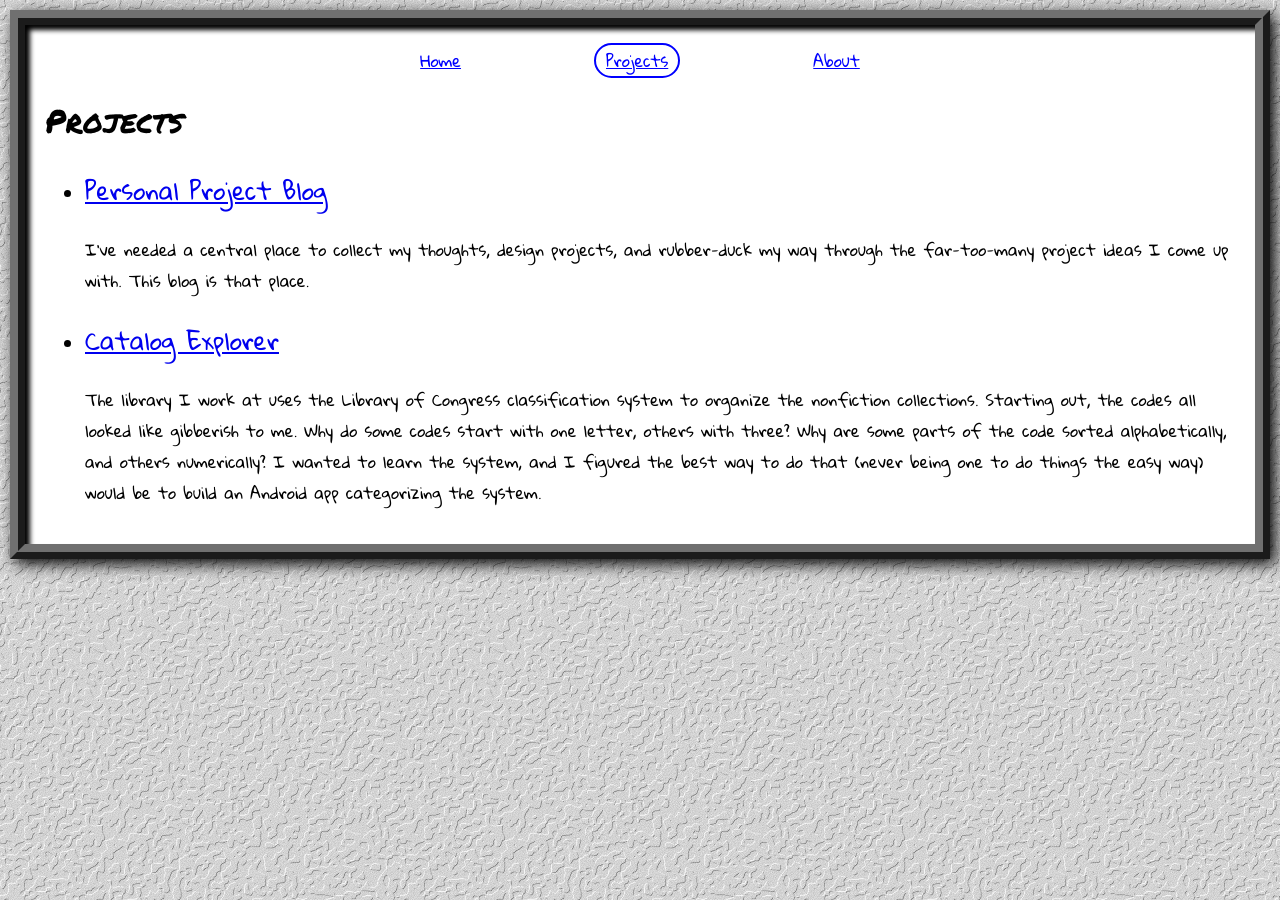
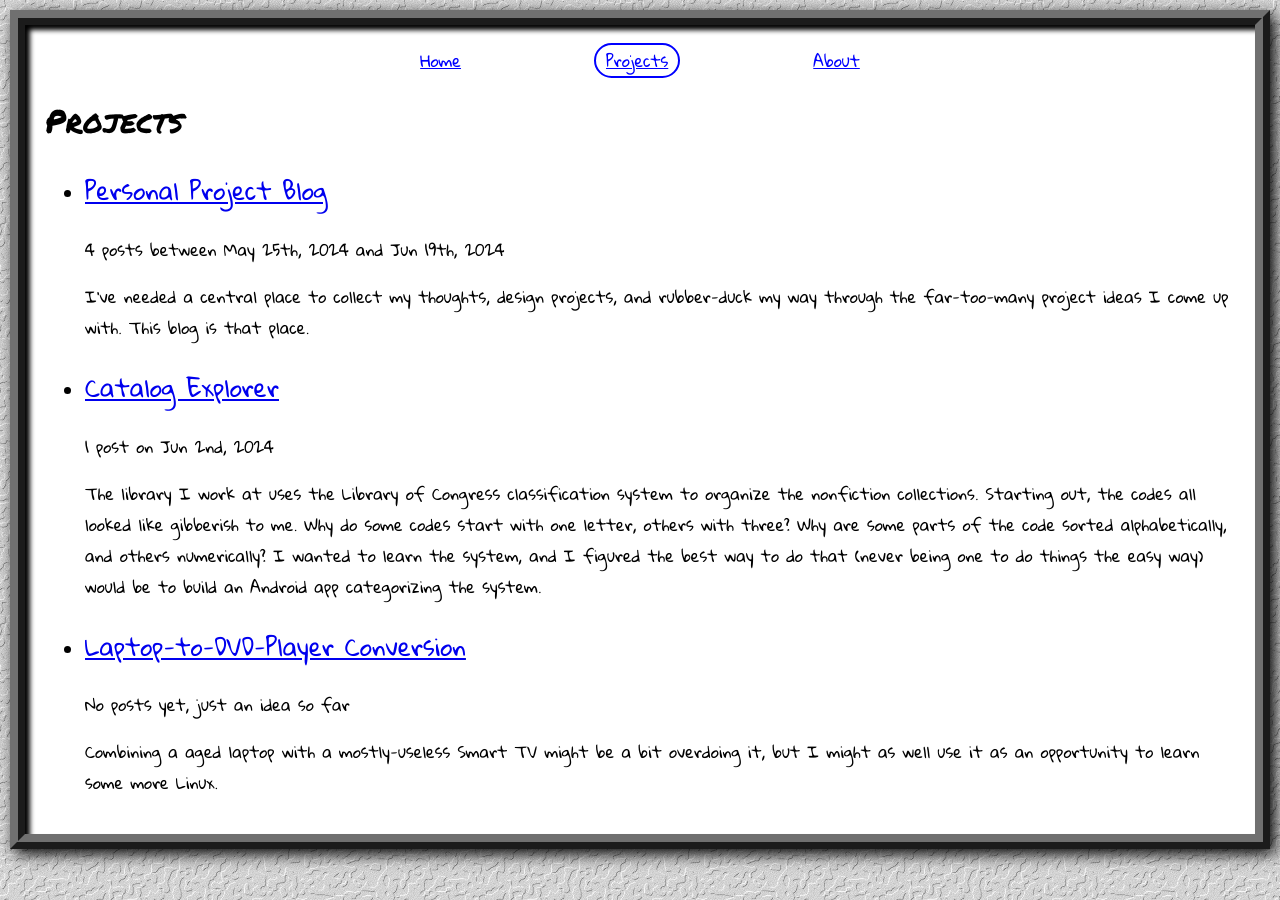
Before and after one commit to krathman257/krathman257.github.io, a Jekyll site: the page built from docs/projects.html, in a window 1280 px wide. Built offline with Jekyll 4.4.1, drawn with Linux system fonts in a browser that asks for light colours.

Commit message:
Added post statistics for projects

```diff
--- /dev/null
+++ b/docs/_includes/projectStats.html
@@ -0,0 +1,13 @@
+{% if include.projectShortName %}
+	{% assign projectPosts = site.posts | where:"project", include.projectShortName %}
+	{% assign projectPostsCount = projectPosts | size %}
+	{% assign firstPost = projectPosts | sort:"date" | first %}
+	{% assign lastPost = projectPosts | sort:"date" | last %}
+	{% if projectPostsCount == 0 %}
+		<p>No posts yet, just an idea so far</p>
+	{% elsif projectPostsCount == 1 %}
+		<p>1 post on {% include dateFormat.html date=firstPost.date %}</p>
+	{% else %}
+		<p>{{ projectPostsCount }} posts between {% include dateFormat.html date=firstPost.date %} and {% include dateFormat.html date=lastPost.date %}
+	{% endif %}
+{% endif %}
--- a/docs/_layouts/project.html
+++ b/docs/_layouts/project.html
@@ -7,6 +7,7 @@ layout: default
 {{ content }}
 
 <h2>Posts</h2>
+{% include projectStats.html projectShortName=page.short_name %}
 <ul>
 	{% assign filtered_posts = site.posts | where: 'project', page.short_name %}
 	{% for post in filtered_posts %}
--- /dev/null
+++ b/docs/_projects/dvdplayer.md
@@ -0,0 +1,11 @@
+---
+short_name: dvdplayer
+name: Laptop-to-DVD-Player Conversion
+---
+Combining a aged laptop with a mostly-useless Smart TV might be a bit overdoing it, but I might as well use it as an opportunity to learn some more Linux.
+
+Smart TVs are too smart for their own good. Poor things, they don't know how bloated their software is. Everytime I want to watch a simple Youtube video, I need to go through autoplaying advertisments and loading screens. It's a small problem to have, to be sure, but what if I could use this problem to learn something?
+
+I've got a laptop, all but worthless. I mean, it still works, but watching it try to boot up Windows 10 is like watching Thomas Parnell's Pitch Drop Experiment. It does, however, have a CD drive, and I'm sure it would to better with a lighter-weight operating system.
+
+That sucker's getting turned into a DVD player.
--- a/docs/projects.html
+++ b/docs/projects.html
@@ -8,8 +8,8 @@ title: Projects
 	{% for project in site.projects %}
 	<li>
 		<h2><a href="{{ project.url }}">{{ project.name }}</a></h2>
-		<h3>{{ project.position }}</h3>
-		<p>{{ project.content | markdownify }}</p>
+		{% include projectStats.html projectShortName=project.short_name %}
+		<p>{{ project.excerpt }}</p>
 	</li>
 	{% endfor %}
 </ul>
```
Also changed, not shown: docs/_projects/blog.md (+0 -1 lines), docs/_projects/cataloger.md (+0 -1 lines).
